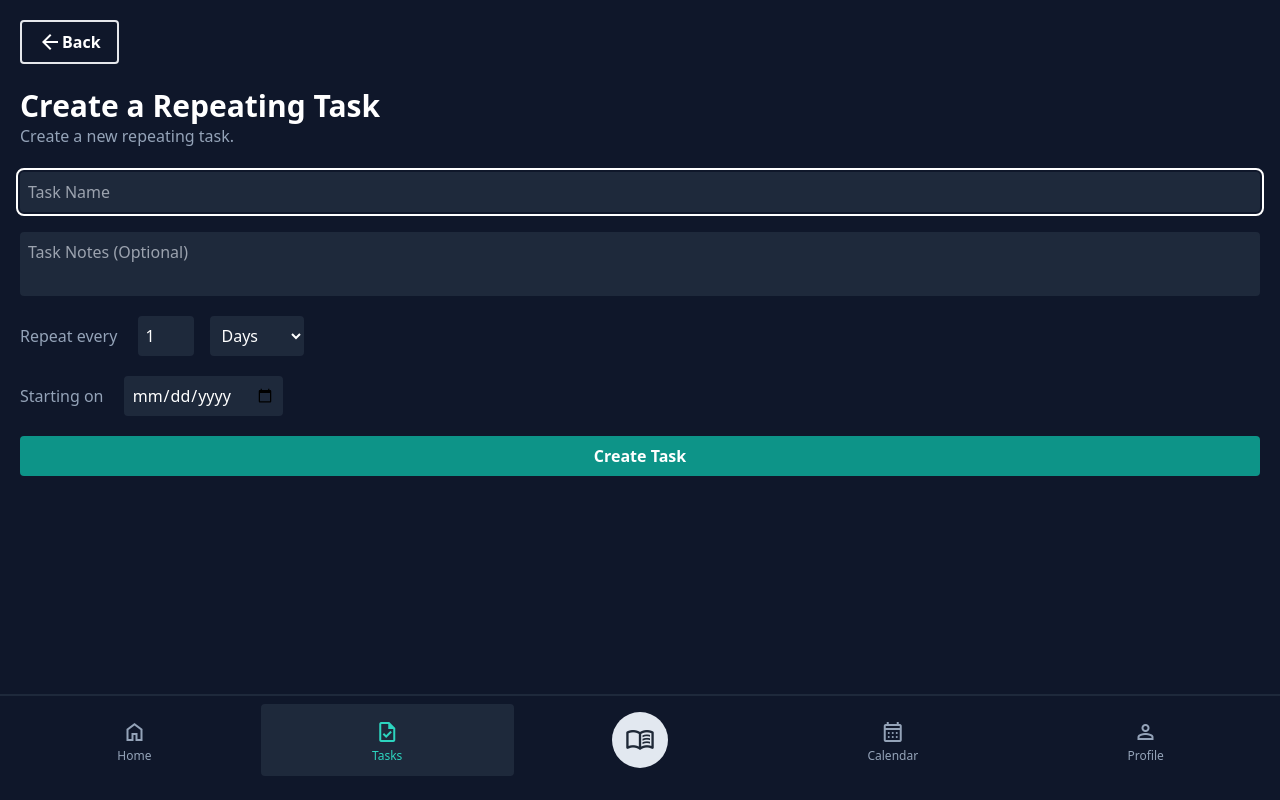
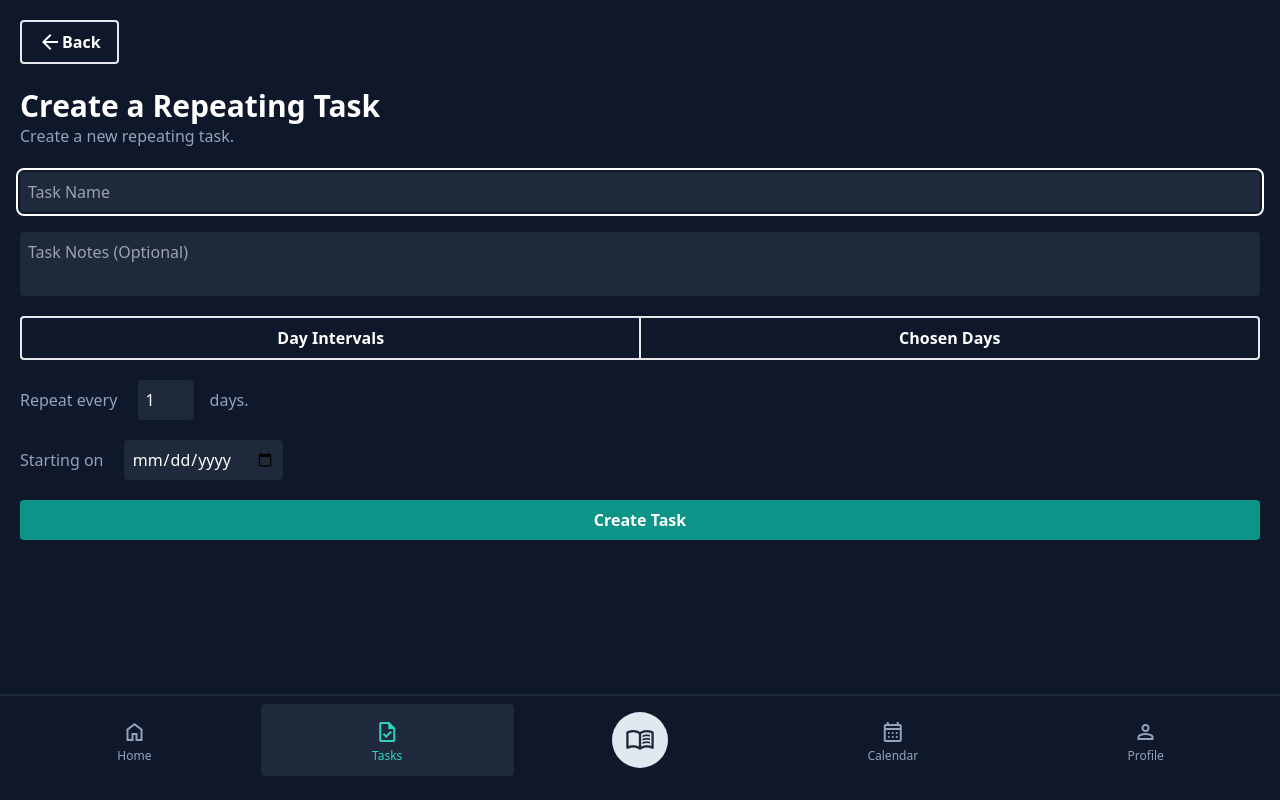
Before and after one commit to Zakkkk/tt-app, a React (Vite) app in the folder frontend/: page /tasks/create in a window 1280 px wide. Built offline with nearby package versions, Linux system fonts and the light colour scheme.

Commit message:
Added more onto create task page

```diff
--- a/frontend/src/components/Button.tsx
+++ b/frontend/src/components/Button.tsx
@@ -1,23 +1,39 @@
 import React from "react";
 
 interface ButtonProps {
-  children: React.ReactNode,
-  className?: string,
-  buttonRole?: string,
-  onClick?: () => void,
-  size?: string
+  children: React.ReactNode;
+  className?: string;
+  buttonRole?: string;
+  onClick?: () => void;
+  size?: string;
+  type?: "button" | "submit" | "reset";
+  showOutlineOnClick?: boolean;
+  isPressed?: boolean;
 }
 
-const Button: React.FC<ButtonProps> = ({ children, className, buttonRole, onClick, size }) => {
+const Button: React.FC<ButtonProps> = ({
+  children,
+  className,
+  buttonRole,
+  onClick,
+  size,
+  isPressed,
+  type,
+  showOutlineOnClick,
+}) => {
   return (
-    <button className={`
-      ${className ? className : ""}
-      ${buttonRole === "primary" ? "bg-teal-600 border-none" : "bg-slate-900"}
-      ${size === "sm" ? "text-sm px-2 p-1" : "text-base"}
-      focus:outline-2 outline-white focus:outline outline-offset-2 transition-all select-none
-      border-2 rounded px-4 p-2 font-bold text-white inline-flex items-center justify-center
+    <button
+      type={type}
+      className={`
+        ${className ? className : ""}
+        ${buttonRole === "primary" ? "bg-teal-600 border-none" : "bg-slate-900"}
+        ${size === "sm" ? "text-sm px-2 p-1" : "text-base"}
+        ${showOutlineOnClick != false ? "focus:outline-2 outline-white focus:outline outline-offset-2" : ""}
+        ${isPressed ? "bg-slate-600" : ""}
+        transition-all select-none
+        border-2 rounded px-4 p-2 font-bold text-white inline-flex items-center justify-center
      `}
-            onClick={onClick}
+      onClick={onClick}
     >
       {children}
     </button>
--- /dev/null
+++ b/frontend/src/components/ButtonGroup.tsx
@@ -0,0 +1,32 @@
+import React from "react";
+
+interface ButtonGroupProps {
+  children: React.ReactNode;
+  className?: string;
+  isFullWidth?: boolean;
+}
+
+const ButtonGroup: React.FC<ButtonGroupProps> = ({ children, className, isFullWidth }) => {
+  return (
+    <div className={`inline-flex ${className ? className : ""}`}>
+      {React.Children.map(children, (child, index) =>
+        React.isValidElement(child) && typeof child.type !== "string"
+          ? React.cloneElement(child, {
+              type: child.props.type || "button",
+              ...child.props,
+              className: `
+                ${isFullWidth ? "w-full" : ""}
+                ${child.props.className ? child.props.className : ""}
+                rounded-none
+                ${index !== React.Children.count(children) - 1 ? "border-r-0" : ""}
+                ${index === 0 ? "rounded-l" : ""}
+                ${index === React.Children.count(children) - 1 ? "rounded-r" : ""}
+              `,
+            })
+          : child,
+      )}
+    </div>
+  );
+};
+
+export default ButtonGroup;
--- a/frontend/src/routes/Tasks/CreateRepeatingTask.tsx
+++ b/frontend/src/routes/Tasks/CreateRepeatingTask.tsx
@@ -1,21 +1,23 @@
 import Button from "../../components/Button.tsx";
 import { Link } from "react-router-dom";
 import { Input, Textarea } from "../../components/Input.tsx";
+import { NotificationContainer, useNotification } from "../../components/Notification/Notification.tsx";
+import ButtonGroup from "../../components/ButtonGroup.tsx";
 import { useState } from "react";
-import { NotificationContainer, useNotification } from "../../components/Notification/Notification.tsx";
-import Select from "../../components/Select.tsx";
 
 const CreateRepeatingTask: React.FC = () => {
-  enum RepeatUnit {
-    Days = "Days",
-    Weeks = "Weeks",
-    Months = "Months",
+  enum RepeatingMethod {
+    DayIntervals,
+    ChosenDays,
   }
 
   const [taskName, setTaskName] = useState<string>("");
   const [taskNotes, setTaskNotes] = useState<string>("");
+
   const [repeatEvery, setRepeatEvery] = useState<number>(1);
-  const [repeatUnit, setRepeatUnit] = useState<RepeatUnit>(RepeatUnit.Days);
+  const [repeatDays, setRepeatDays] = useState<boolean[]>([false, false, false, false, false, false, false]);
+  const [chosenRepeatingMethod, setChosenRepeatingMethod] = useState<RepeatingMethod>(RepeatingMethod.DayIntervals);
+
   const [startDate, setStartDate] = useState<string>("");
 
   const { showNotification, notifications } = useNotification();
@@ -23,7 +25,9 @@ const CreateRepeatingTask: React.FC = () => {
   const validateForm = (): boolean => {
     // Task name needs to be between 1 and 100 characters
     // Task notes can be up to 250 characters
+    // Needs to have chosen either repeat every day intervals or chosen days
     // Repeat every needs to be a positive number
+    // If chosen days, needs to have at least one day selected
     // Unit needs to be one of the ones that are listed
     // Start date needs to be a valid date
 
@@ -42,9 +46,16 @@ const CreateRepeatingTask: React.FC = () => {
       return false;
     }
 
-    if (!Object.values(RepeatUnit).includes(repeatUnit)) {
-      showNotification("Invalid repeat unit.");
+    if (chosenRepeatingMethod === RepeatingMethod.DayIntervals) {
+      if (repeatEvery <= 0 || typeof repeatEvery !== "number") {
+        showNotification("Must only use positive numbers.");
         return false;
+      }
+    } else if (chosenRepeatingMethod === RepeatingMethod.ChosenDays) {
+      if (!repeatDays.includes(true)) {
+        showNotification("Must have at least one day selected.");
+        return false;
+      }
     }
 
     if (!Date.parse(startDate)) {
@@ -65,15 +76,16 @@ const CreateRepeatingTask: React.FC = () => {
       return;
     }
 
-    showNotification("Task created successfully!");
-
-    console.log(`
+    console.log(
+      `
       Task Name: ${taskName}
       Task Notes: ${taskNotes}
       Repeat Every: ${repeatEvery}
-      Repeat Unit: ${repeatUnit}
       Start Date: ${startDate}
-    `.trim());
+    `.trim(),
+    );
+
+    showNotification("Task created successfully!");
   };
 
   return (
@@ -88,42 +100,159 @@ const CreateRepeatingTask: React.FC = () => {
         </Link>
         <br /> <br />
         <h1 className={"text-white text-3xl font-bold"}>Create a Repeating Task</h1>
-        <p>
-          Create a new repeating task.
-        </p>
+        <p>Create a new repeating task.</p>
+        <br />
+        <form className={"flex flex-col gap-5"} onSubmit={handleSubmit}>
+          <Input
+            autoFocus={true}
+            type="text"
+            placeholder="Task Name"
+            value={taskName}
+            setValue={setTaskName}
+            isRequired={true}
+            maxLength={100}
+          />
+          <Textarea
+            type="text"
+            placeholder="Task Notes (Optional)"
+            value={taskNotes}
+            setValue={setTaskNotes}
+            isRequired={false}
+            maxLength={250}
+          ></Textarea>
 
-        <br />
+          <ButtonGroup isFullWidth={true}>
+            <Button
+              onClick={() => setChosenRepeatingMethod(RepeatingMethod.DayIntervals)}
+              isPressed={chosenRepeatingMethod === RepeatingMethod.DayIntervals}
+              showOutlineOnClick={false}
+            >
+              Day Intervals
+            </Button>
+            <Button
+              onClick={() => setChosenRepeatingMethod(RepeatingMethod.ChosenDays)}
+              isPressed={chosenRepeatingMethod === RepeatingMethod.ChosenDays}
+              showOutlineOnClick={false}
+            >
+              Chosen Days
+            </Button>
+          </ButtonGroup>
 
-        <form className={"flex flex-col gap-5"} onSubmit={handleSubmit}>
-          <Input autoFocus={true} type="text" placeholder="Task Name" value={taskName} setValue={setTaskName}
-                 isRequired={true} maxLength={100} />
-          <Textarea type="text" placeholder="Task Notes (Optional)" value={taskNotes} setValue={setTaskNotes}
-                    isRequired={false} maxLength={250}></Textarea>
+          {chosenRepeatingMethod === RepeatingMethod.DayIntervals ? (
             <div>
-
-            Repeat every <input type="number"
+              Repeat every{" "}
+              <input
+                type="number"
                 value={repeatEvery}
                 onChange={(e) => setRepeatEvery(parseInt(e.target.value))}
-                                className={"p-2 bg-slate-800 text-white m-0 w-14 mx-4 rounded focus:outline outline-2 outline-white outline-offset-2 transition-all"}
-                                required min={0} />
-            <Select
-              className={"p-2 bg-slate-800 text-white h-10 rounded focus:outline outline-2 outline-white outline-offset-2 transition-all"}
-              onChange={(e) => setRepeatUnit(e.target.value as RepeatUnit)}>
-              {Object.values(RepeatUnit).map((unit) => (
-                <option key={unit}>{unit}</option>
-              ))}
-            </Select>
+                className={
+                  "p-2 bg-slate-800 text-white m-0 w-14 mx-4 rounded focus:outline outline-2 outline-white outline-offset-2 transition-all"
+                }
+                required
+                min={0}
+              />
+              days.
             </div>
+          ) : null}
+
+          {chosenRepeatingMethod === RepeatingMethod.ChosenDays ? (
+            <div>
+              <ButtonGroup isFullWidth={true} className="w-full">
+                <Button
+                  onClick={() => {
+                    const newRepeatDays = repeatDays.slice();
+                    newRepeatDays[0] = !newRepeatDays[0];
+                    setRepeatDays(newRepeatDays);
+                  }}
+                  isPressed={repeatDays[0]}
+                  showOutlineOnClick={false}
+                >
+                  S
+                </Button>
+                <Button
+                  onClick={() => {
+                    const newRepeatDays = repeatDays.slice();
+                    newRepeatDays[1] = !newRepeatDays[1];
+                    setRepeatDays(newRepeatDays);
+                  }}
+                  isPressed={repeatDays[1]}
+                  showOutlineOnClick={false}
+                >
+                  M
+                </Button>
+                <Button
+                  onClick={() => {
+                    const newRepeatDays = repeatDays.slice();
+                    newRepeatDays[2] = !newRepeatDays[2];
+                    setRepeatDays(newRepeatDays);
+                  }}
+                  isPressed={repeatDays[2]}
+                  showOutlineOnClick={false}
+                >
+                  T
+                </Button>
+                <Button
+                  onClick={() => {
+                    const newRepeatDays = repeatDays.slice();
+                    newRepeatDays[3] = !newRepeatDays[3];
+                    setRepeatDays(newRepeatDays);
+                  }}
+                  isPressed={repeatDays[3]}
+                  showOutlineOnClick={false}
+                >
+                  W
+                </Button>
+                <Button
+                  onClick={() => {
+                    const newRepeatDays = repeatDays.slice();
+                    newRepeatDays[4] = !newRepeatDays[4];
+                    setRepeatDays(newRepeatDays);
+                  }}
+                  isPressed={repeatDays[4]}
+                  showOutlineOnClick={false}
+                >
+                  T
+                </Button>
+                <Button
+                  onClick={() => {
+                    const newRepeatDays = repeatDays.slice();
+                    newRepeatDays[5] = !newRepeatDays[5];
+                    setRepeatDays(newRepeatDays);
+                  }}
+                  isPressed={repeatDays[5]}
+                  showOutlineOnClick={false}
+                >
+                  F
+                </Button>
+                <Button
+                  onClick={() => {
+                    const newRepeatDays = repeatDays.slice();
+                    newRepeatDays[6] = !newRepeatDays[6];
+                    setRepeatDays(newRepeatDays);
+                  }}
+                  isPressed={repeatDays[6]}
+                  showOutlineOnClick={false}
+                >
+                  S
+                </Button>
+              </ButtonGroup>
+            </div>
+          ) : null}
 
           <div>
-            Starting on <input type="date"
-                               className={"p-2 bg-slate-800 text-white m-0 mx-4 rounded focus:outline outline-2 outline-white outline-offset-2 transition-all h-10"}
+            Starting on{" "}
+            <input
+              type="date"
+              className={
+                "p-2 bg-slate-800 text-white m-0 mx-4 rounded focus:outline outline-2 outline-white outline-offset-2 transition-all h-10"
+              }
               value={startDate}
               onChange={(e) => setStartDate(e.target.value)}
             />
           </div>
-          <Button onClick={handleSubmit} buttonRole={"primary"} className={"p-2 bg-slate-800 text-white"}>Create
-            Task</Button>
+          <Button onClick={handleSubmit} buttonRole={"primary"} className={"p-2 bg-slate-800 text-white"}>
+            Create Task
+          </Button>
         </form>
       </div>
     </>
```
Also changed, not shown: frontend/md/TodoSpecific.md (+2 -2 lines), 2 other files (tests, documents, lock files or other folders). Lines whose indentation alone changed are shown as unchanged.
